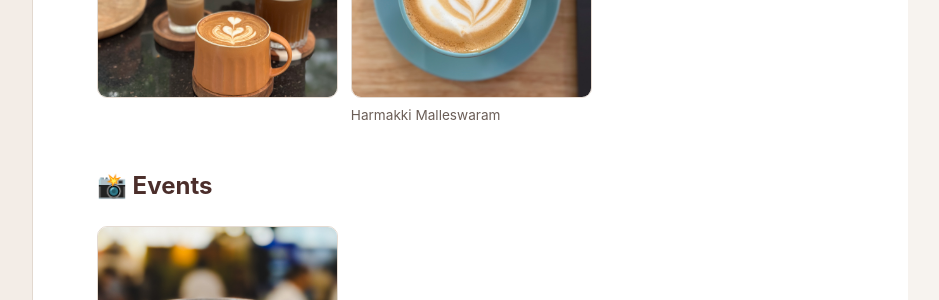
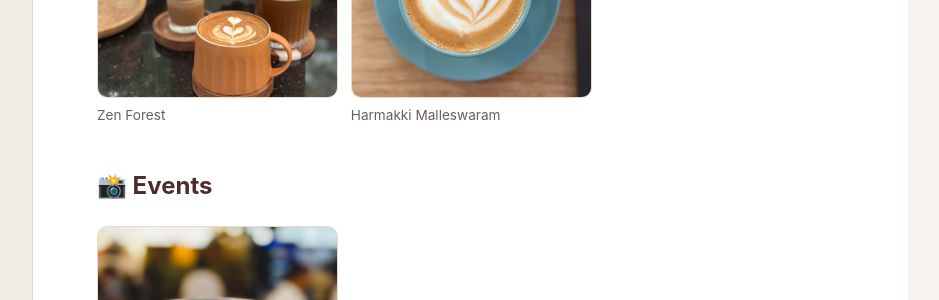
Before and after one commit to truedevopsmk-lab/coffee-claude, a Jekyll site: the page built from brews-and-frames/index.md, in a window 1280 px wide and 900 px high, scrolled down 4278 px. Shown: the part 357-657 px from the top of the window, without its empty margins (332-1271 px from the left). Built offline with Jekyll 4.4.1, drawn with Linux system fonts in a browser that asks for light colours.

Commit message:
gallery: add 2026-04-09-img-7295.jpeg to Crema-Chronicles

```diff
--- a/_data/gallery.yml
+++ b/_data/gallery.yml
@@ -55,3 +55,4 @@ captions:
   "/assets/gallery/brewers/2026-04-09-img-4632.jpeg": "Caffeine at work (IMG 4632)"
   "/assets/gallery/brewers/2026-04-09-img-5274.jpeg": "Caffeine at work (IMG 5274)"
   "/assets/gallery/Crema-Chronicles/2026-04-18-img-6746.jpeg": "Harmakki Malleswaram"
+  "/assets/gallery/Crema-Chronicles/2026-04-09-img-7295.jpeg": "Zen Forest"
```
